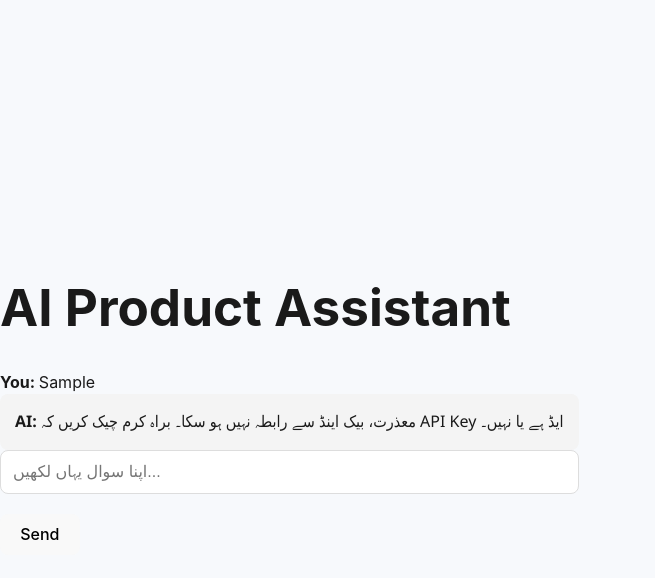
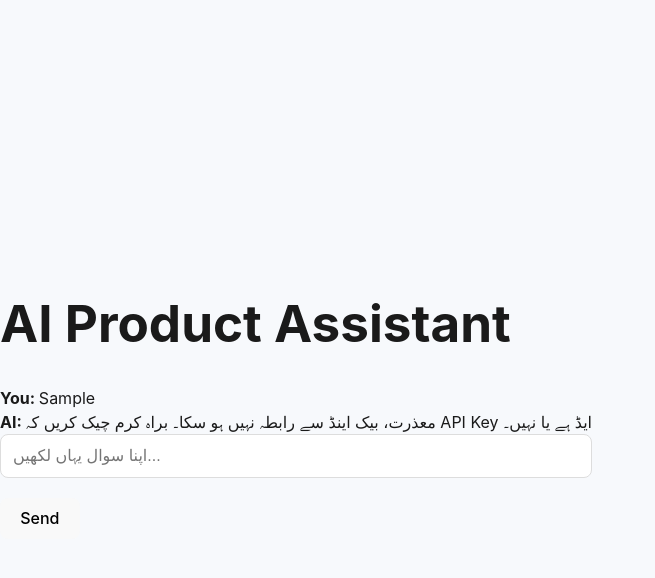
Before and after one commit to wajid-data-scientist/Ai-product-assistant, a React app in the folder frontend/: page / in a window 1280 px wide. Both pictures are taken after typing "Sample" into the empty fields and a click on the button "Send". Shown: the top 578 px of the page, without its empty margins (0-655 px from the left). Built offline with nearby package versions, Linux system fonts and the light colour scheme; no server answers; the HTML template or start-up script is replaced by a standard one.

Commit message:
upadate forntend

```diff
--- a/frontend/src/App.jsx
+++ b/frontend/src/App.jsx
@@ -45,8 +45,8 @@ function App() {
   <div
     key={index}
     className={`message ${msg.role}`}
-              // یہاں ہم نے آئی ڈی دی ہے تاکہ CSS اپلائی ہو سکے
-              id={msg.role === "assistant" ? "ai-response" : ""}
+    // یہ لائن جادو کرے گی اور لائنوں کو الگ الگ دکھائے گی
+    style={msg.role === "assistant" ? { whiteSpace: "pre-wrap" } : {}}
   >
     <strong>{msg.role === "user" ? "You: " : "AI: "}</strong>
     <span>{msg.content}</span>
```
Lines whose indentation alone changed are shown as unchanged.
